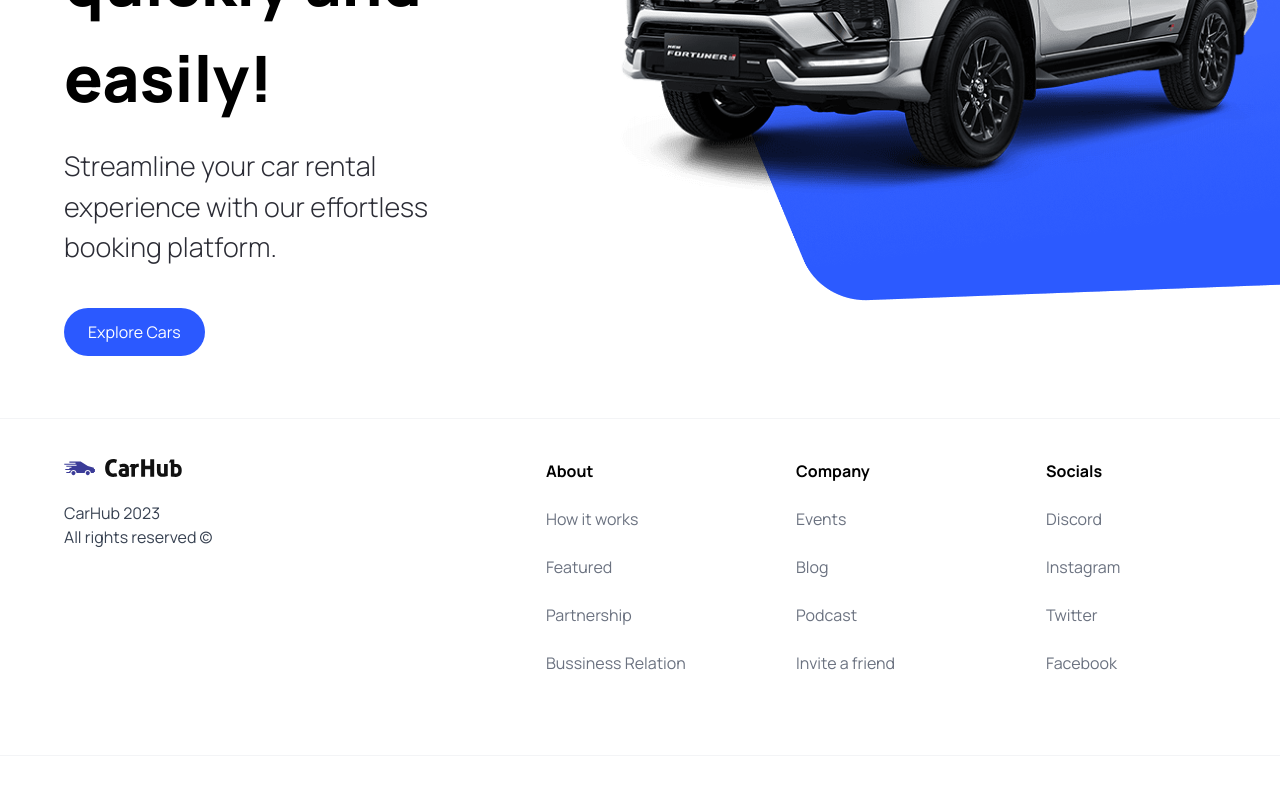
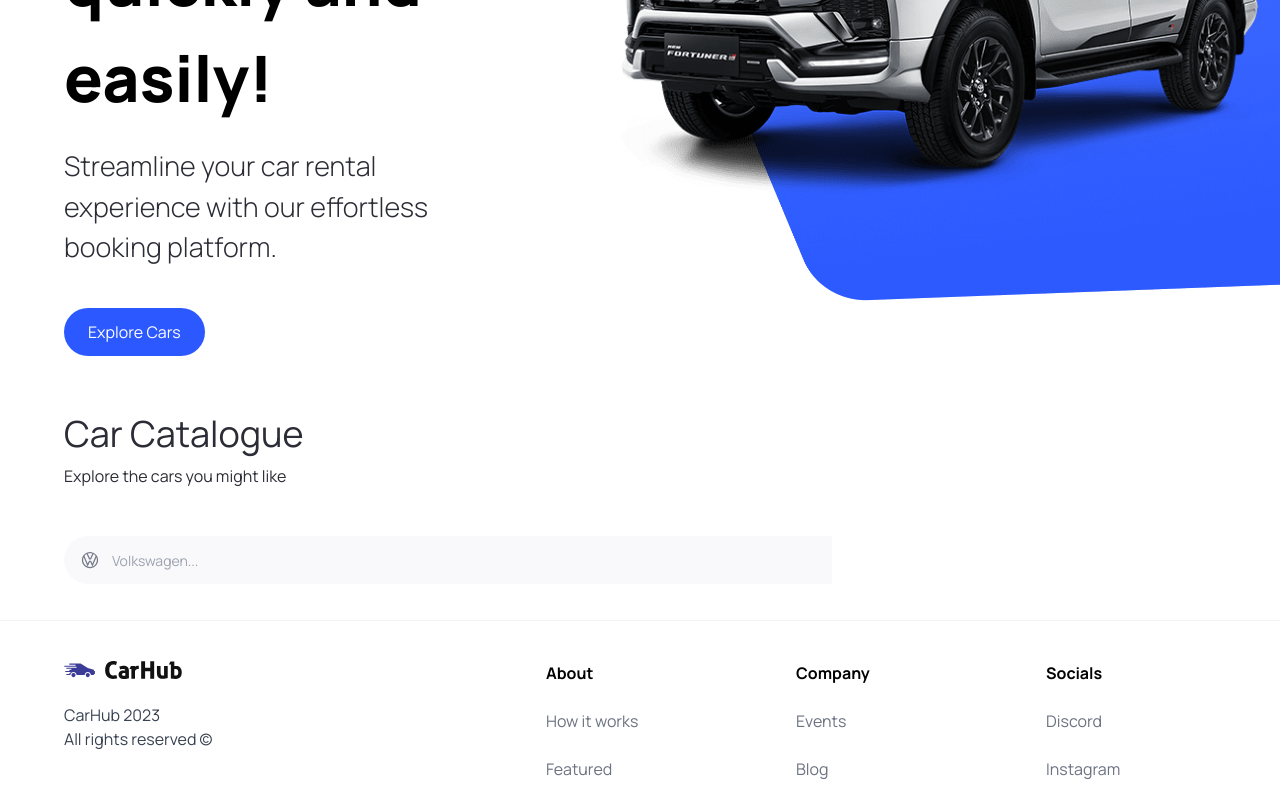
Before and after one commit to siranchao/auto_lab, a Next.js app: page / in a window 1280 px wide. Shown: the part 402-1199 px from the top of the page. Built offline with nearby package versions, Linux system fonts and the light colour scheme.

Commit message:
add searchBar

```diff
--- a/app/page.tsx
+++ b/app/page.tsx
@@ -1,11 +1,27 @@
-import { Hero } from "@/components"
+import { Hero, SearchBar, CustomFilter } from "@/components"
+
 
 export default function Home() {
   return (
     <main className="overflow-hidden">
-
       <Hero />
 
+      <div className="mt-22 padding-x padding-y max-width" id="discover">
+        <div className="home__text-container">
+          <h1 className="text-4xl front-extrabold">Car Catalogue</h1>
+          <p>Explore the cars you might like</p>
+        </div>
+
+        <div className="home__filters">
+          <SearchBar />
+
+          <div className="home__filter-container">
+            <CustomFilter title="fuel" />
+            <CustomFilter title="year" />
+          </div>
+
+        </div>
+      </div>
     </main>
   )
 }
--- /dev/null
+++ b/components/SearchBar.tsx
@@ -0,0 +1,29 @@
+'use client';
+import { SearchManufacturer } from ".";
+import { useState } from "react";
+
+
+export default function SearchBar() {
+    const [manufacturer, setManufacturer] = useState<string>("")
+
+
+    const handleSearch = (e: React.FormEvent<HTMLFormElement>) => {
+
+    }
+
+
+
+    return (
+        <>
+            <form className="searchbar" onSubmit={handleSearch}>
+                <div className="searchbar__item">
+                    <SearchManufacturer
+                        manufacturer={manufacturer}
+                        setManufacturer={setManufacturer}
+                    />
+                </div>
+
+            </form>
+        </>
+    )
+}
--- /dev/null
+++ b/components/SearchManufacturer.tsx
@@ -0,0 +1,99 @@
+'use client';
+import Image from "next/image";
+import { Fragment, useState } from "react";
+import { Combobox, Transition } from "@headlessui/react";
+
+import { manufacturers } from "@/constants";
+import { SearchManuFacturerProps } from "@/types";
+
+const SearchManufacturer = ({ manufacturer, setManufacturer }: SearchManuFacturerProps) => {
+  const [query, setQuery] = useState("");
+
+  const filteredManufacturers =
+    query === ""
+      ? manufacturers
+      : manufacturers.filter((item) =>
+          item
+            .toLowerCase()
+            .replace(/\s+/g, "")
+            .includes(query.toLowerCase().replace(/\s+/g, ""))
+        );
+
+  return (
+    <div className='search-manufacturer'>
+      <Combobox value={manufacturer} onChange={setManufacturer}>
+        <div className='relative w-full'>
+          {/* Button for the combobox. Click on the icon to see the complete dropdown */}
+          <Combobox.Button className='absolute top-[14px]'>
+            <Image
+              src='/car-logo.svg'
+              width={20}
+              height={20}
+              className='ml-4'
+              alt='car logo'
+            />
+          </Combobox.Button>
+
+          {/* Input field for searching */}
+          <Combobox.Input
+            className='search-manufacturer__input'
+            displayValue={(item: string) => item}
+            onChange={(event) => setQuery(event.target.value)} // Update the search query when the input changes
+            placeholder='Volkswagen...'
+          />
+
+          {/* Transition for displaying the options */}
+          <Transition
+            as={Fragment} // group multiple elements without introducing an additional DOM node i.e., <></>
+            leave='transition ease-in duration-100'
+            leaveFrom='opacity-100'
+            leaveTo='opacity-0'
+            afterLeave={() => setQuery("")} // Reset the search query after the transition completes
+          >
+            <Combobox.Options
+              className='mt-1 max-h-60 w-full overflow-auto rounded-md bg-white py-1 text-base shadow-lg ring-1 ring-black ring-opacity-5 focus:outline-none sm:text-sm'
+              static
+            >
+              {filteredManufacturers.length === 0 && query !== "" ? (
+                <Combobox.Option
+                  value={query}
+                  className='search-manufacturer__option'
+                >
+                  Not found
+                </Combobox.Option>
+              ) : (
+                filteredManufacturers.map((item) => (
+                  <Combobox.Option
+                    key={item}
+                    className={({ active }) =>
+                      `relative search-manufacturer__option ${
+                        active ? "bg-primary-blue text-white" : "text-gray-900"
+                      }`
+                    }
+                    value={item}
+                  >
+                    {({ selected, active }) => (
+                      <>
+                        <span className={`block truncate ${selected ? "font-medium" : "font-normal"}`}>
+                          {item}
+                        </span>
+
+                        {/* Show an active blue background color if the option is selected */}
+                        {selected ? (
+                          <span className={`absolute inset-y-0 left-0 flex items-center pl-3 ${active? "text-white": "text-pribg-primary-purple"}`}
+                          ></span>
+                        ) : null}
+                      </>
+                    )}
+                  </Combobox.Option>
+                ))
+              )}
+            </Combobox.Options>
+          </Transition>
+        </div>
+      </Combobox>
+    </div>
+  );
+};
+
+export default SearchManufacturer;
--- a/package.json
+++ b/package.json
@@ -9,6 +9,7 @@
     "lint": "next lint"
   },
   "dependencies": {
+    "@headlessui/react": "^1.7.17",
     "@types/node": "20.5.7",
     "@types/react": "18.2.21",
     "@types/react-dom": "18.2.7",
```
Also changed, not shown: components/CustomFilter.tsx (added, +9 -0 lines), components/index.ts (+7 -1 lines), types/index.ts (+9 -3 lines), 1 other file (tests, documents, lock files or other folders).
